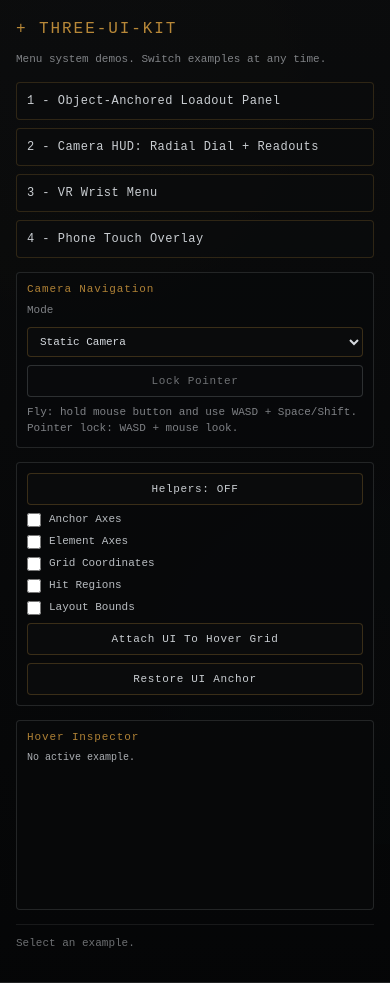
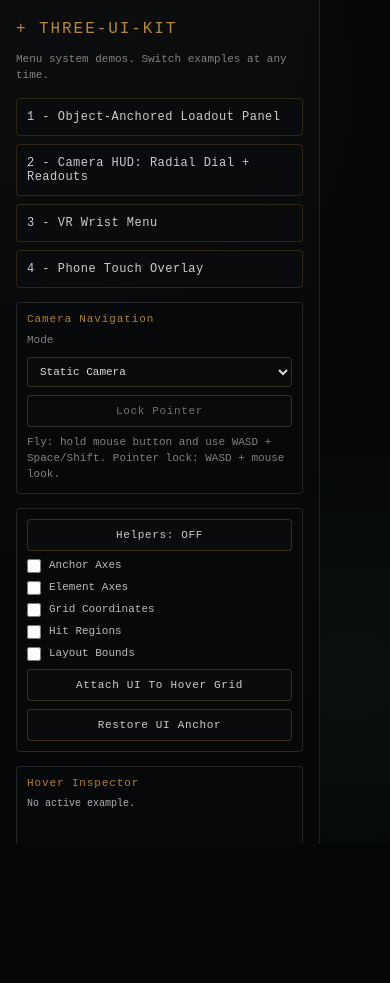
Before and after one commit to robit-man/three-ui-kit, a website: page index.html in a window 390 px wide. After the commit the page ends 844 px from the top, so only its background shows below. Drawn offline with nearby package versions, Linux system fonts and the light colour scheme.

Commit message:
ui scroll

```diff
--- a/index.html
+++ b/index.html
@@ -15,10 +15,10 @@
     }
 
     #app {
-      width: 100%;
-      height: 100%;
-      display: grid;
-      grid-template-columns: 320px minmax(0, 1fr);
+      position: relative;
+      width: 100dvw;
+      height: 100dvh;
+      overflow: hidden;
       background:
         radial-gradient(circle at 20% 10%, rgba(184,136,56,0.08), transparent 40%),
         radial-gradient(circle at 90% 80%, rgba(127,214,193,0.05), transparent 35%),
@@ -26,6 +26,13 @@
     }
 
     #sidebar {
+      position: absolute;
+      top: 0;
+      left: 0;
+      z-index: 20;
+      width: 320px;
+      max-width: 92dvw;
+      height: 100dvh;
       border-right: 1px solid rgba(235,240,245,0.1);
       background: linear-gradient(180deg, rgba(11,12,13,0.95), rgba(5,6,7,0.95));
       padding: 20px 16px 14px;
@@ -33,6 +40,16 @@
       flex-direction: column;
       gap: 14px;
       min-width: 0;
+      overflow-y: auto;
+      overflow-x: hidden;
+      -ms-overflow-style: none;
+      scrollbar-width: none;
+    }
+
+    #sidebar::-webkit-scrollbar {
+      width: 0;
+      height: 0;
+      display: none;
     }
 
     #sidebar h1 {
@@ -195,14 +212,18 @@
     }
 
     #viewport-wrap {
-      position: relative;
-      min-width: 0;
-      min-height: 0;
+      position: absolute;
+      inset: 0;
+      width: 100dvw;
+      height: 100dvh;
+      z-index: 0;
     }
 
     #viewport {
       position: absolute;
       inset: 0;
+      width: 100dvw;
+      height: 100dvh;
     }
 
     canvas {
@@ -212,14 +233,8 @@
     }
 
     @media (max-width: 1040px) {
-      #app {
-        grid-template-columns: 1fr;
-        grid-template-rows: auto minmax(0, 1fr);
-      }
-
       #sidebar {
-        border-right: none;
-        border-bottom: 1px solid rgba(235,240,245,0.1);
+        width: min(320px, 92dvw);
       }
     }
   </style>
@@ -378,6 +393,7 @@ let pointerLockControls = null;
 let navLoopStarted = false;
 let navLastTime = performance.now();
 const pointerLockKeys = new Set();
+let viewportResizeObserver = null;
 
 function getRuntimeUIManager(runtime = activeRuntime) {
   if (!runtime || typeof runtime !== "object") return null;
@@ -720,6 +736,13 @@ function ensureThree() {
   renderer.domElement.addEventListener("pointerleave", handleCanvasPointerLeave);
   renderer.domElement.addEventListener("click", handleCanvasClick);
 
+  if (typeof ResizeObserver !== "undefined") {
+    viewportResizeObserver = new ResizeObserver(() => {
+      handleResize();
+    });
+    viewportResizeObserver.observe(viewport);
+  }
+
   applyNavigationMode();
   handleResize();
 }
@@ -731,6 +754,9 @@ window.addEventListener("keyup", (event) => {
   pointerLockKeys.delete(event.code);
 });
 window.addEventListener("resize", handleResize);
+if (window.visualViewport) {
+  window.visualViewport.addEventListener("resize", handleResize);
+}
 
 async function unloadActiveRuntime() {
   if (!activeRuntime) return;
```
